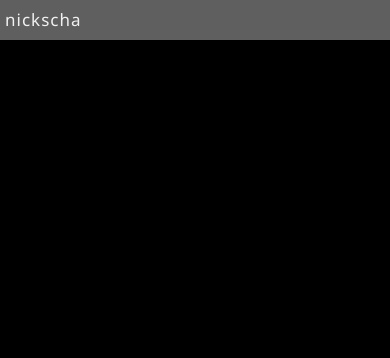
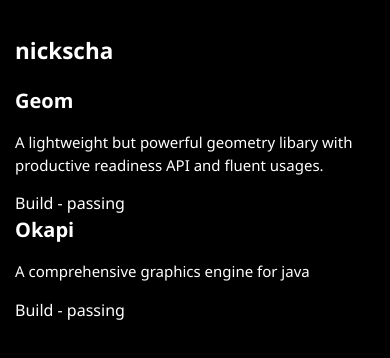
Before and after one commit to nickscha/nickscha.github.io, a plain HTML site: page index.html in a window 390 px wide. Drawn offline with Linux system fonts and the light colour scheme.

Commit message:
Initial setup of grid css and responsive layout

```diff
--- a/base.css
+++ b/base.css
@@ -10,24 +10,19 @@ body {
 	position: relative;
 	min-height: 100%;
 	background-color: black;
+	color: white;
+	padding: 15px;
 }
 
-.nav {
-	position: fixed;
-	font-size: 17px;
-	background-color: #5f5f5f;
-	color: #f1f1f1;
-	width: 100%;
-	padding: 0;
-	letter-spacing: 1px;
-	height: 40px;
-	width: 100%;
-	padding-left: 5px;
+article{
+	height: 100%;
 }
 
-.nav a {
-	height: 40px;
-	width: 40x;
-	line-height: 40px;
-	transition: background-color 0.4s;
+article header{
+	font-size: 20px;
+	font-weight: bold;
 }
+
+article footer{
+	font-size: 16px;
+}
--- a/index.html
+++ b/index.html
@@ -4,14 +4,35 @@
 <meta charset="UTF-8">
 <title>nickscha</title>
 <meta charset="utf-8">
-<meta name="viewport" content="width=device-width, initial-scale=1">
+<meta name="viewport" content="width=device-width, initial-scale=1.0">
 <meta name="Description" content="Nickscha Github Page">
 <link rel="stylesheet" href="base.css">
+<link rel="stylesheet" href="responsive.css">
 </head>
 
 <body>
 </body>
 <nav class="nav">
-	<a title="nickscha">nickscha</a>
+	<header>
+		<h1>nickscha</h1>
+	</header>
+
+	<div class="row">
+		<div class="col-6">
+			<article>
+				<header>Geom</header>
+				<p>A lightweight but powerful geometry libary with productive
+					readiness API and fluent usages.</p>
+				<footer>Build - passing</footer>
+			</article>
+		</div>
+		<div class="col-6">
+			<article>
+				<header>Okapi</header>
+				<p>A comprehensive graphics engine for java</p>
+				<footer>Build - passing</footer>
+			</article>
+		</div>
+	</div>
 </nav>
 </html>
--- /dev/null
+++ b/responsive.css
@@ -0,0 +1,33 @@
+* {
+	box-sizing: border-box;
+}
+
+/* For mobile phones: */
+[class*="col-"] {
+    width: 100%;
+}
+@media only screen and (min-width: 768px) {
+    /* For desktop: */
+    .col-1 {width: 8.33%;}
+    .col-2 {width: 16.66%;}
+    .col-3 {width: 25%;}
+    .col-4 {width: 33.33%;}
+    .col-5 {width: 41.66%;}
+    .col-6 {width: 50%;}
+    .col-7 {width: 58.33%;}
+    .col-8 {width: 66.66%;}
+    .col-9 {width: 75%;}
+    .col-10 {width: 83.33%;}
+    .col-11 {width: 91.66%;}
+    .col-12 {width: 100%;}
+}
+
+[class*="col-"] {
+    float: left;
+}
+
+.row::after {
+    content: "";
+    clear: both;
+    display: table;
+}
```
